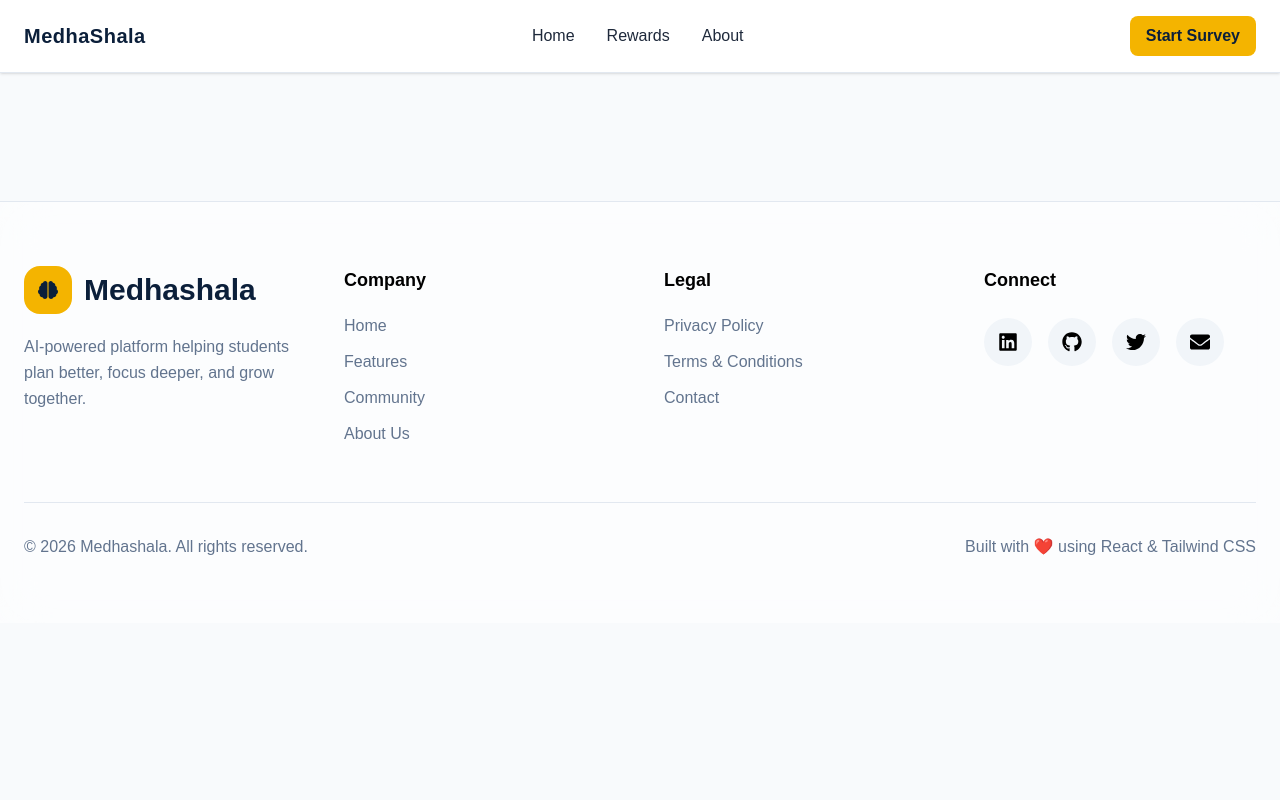
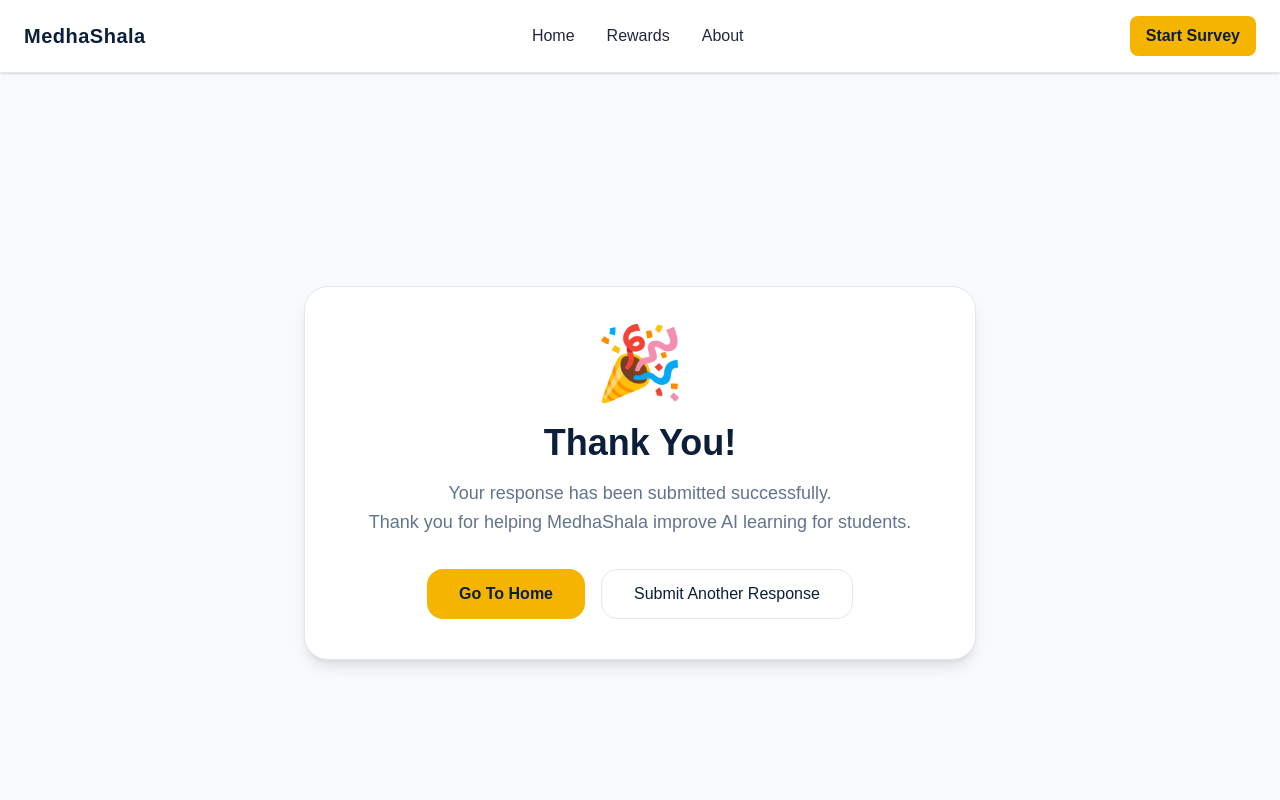
Before and after one commit to vishnukant5129/Medhashala_form, a React (Vite) app: page /submitted in a window 1280 px wide. Shown: the top 800 px of the page. Built offline with nearby package versions, Linux system fonts and the light colour scheme.

Commit message:
add submit page

```diff
--- /dev/null
+++ b/src/pages/SubmitPage.jsx
@@ -0,0 +1,63 @@
+import { useNavigate } from "react-router-dom";
+import { COLORS } from "../constants/colors";
+
+export default function SubmitPage() {
+    const navigate = useNavigate();
+
+    return (
+        <div
+            className="min-h-screen flex items-center justify-center px-4"
+            style={{ backgroundColor: COLORS.background }}
+        >
+            <div
+                className="max-w-2xl w-full bg-white rounded-3xl shadow-lg p-10 text-center"
+                style={{ border: `1px solid ${COLORS.border}` }}
+            >
+                {/* Success Icon */}
+                <div className="text-7xl mb-6">🎉</div>
+
+                {/* Title */}
+                <h1
+                    className="text-4xl font-bold mb-4"
+                    style={{ color: COLORS.primary }}
+                >
+                    Thank You!
+                </h1>
+
+                {/* Description */}
+                <p className="text-slate-500 text-lg leading-relaxed mb-8">
+                    Your response has been submitted successfully.
+                    <br />
+                    Thank you for helping MedhaShala improve AI learning for students.
+                </p>
+
+                {/* Buttons */}
+                <div className="flex flex-col md:flex-row gap-4 justify-center">
+
+                    <button
+                        onClick={() => navigate("/")}
+                        className="px-8 py-3 rounded-2xl font-semibold"
+                        style={{
+                            backgroundColor: COLORS.accent,
+                            color: COLORS.primary,
+                        }}
+                    >
+                        Go To Home
+                    </button>
+
+                    <button
+                        onClick={() => navigate("/survey")}
+                        className="px-8 py-3 rounded-2xl border"
+                        style={{
+                            borderColor: COLORS.border,
+                            color: COLORS.primary,
+                        }}
+                    >
+                        Submit Another Response
+                    </button>
+
+                </div>
+            </div>
+        </div>
+    );
+}
--- a/src/routes/AppRoutes.jsx
+++ b/src/routes/AppRoutes.jsx
@@ -1,5 +1,5 @@
 import { Routes, Route } from "react-router-dom";
-
+import SubmitPage from "../pages/SubmitPage";
 import Home from "../pages/Home";
 import SurveyForm from "../components/form/SurveyForm";
 
@@ -8,6 +8,7 @@ const AppRoutes = () => {
         <Routes>
             <Route path="/" element={<Home />} />
             <Route path="/survey" element={<SurveyForm />} />
+            <Route path="/submitted" element={<SubmitPage />} />
         </Routes>
     );
 };
```
